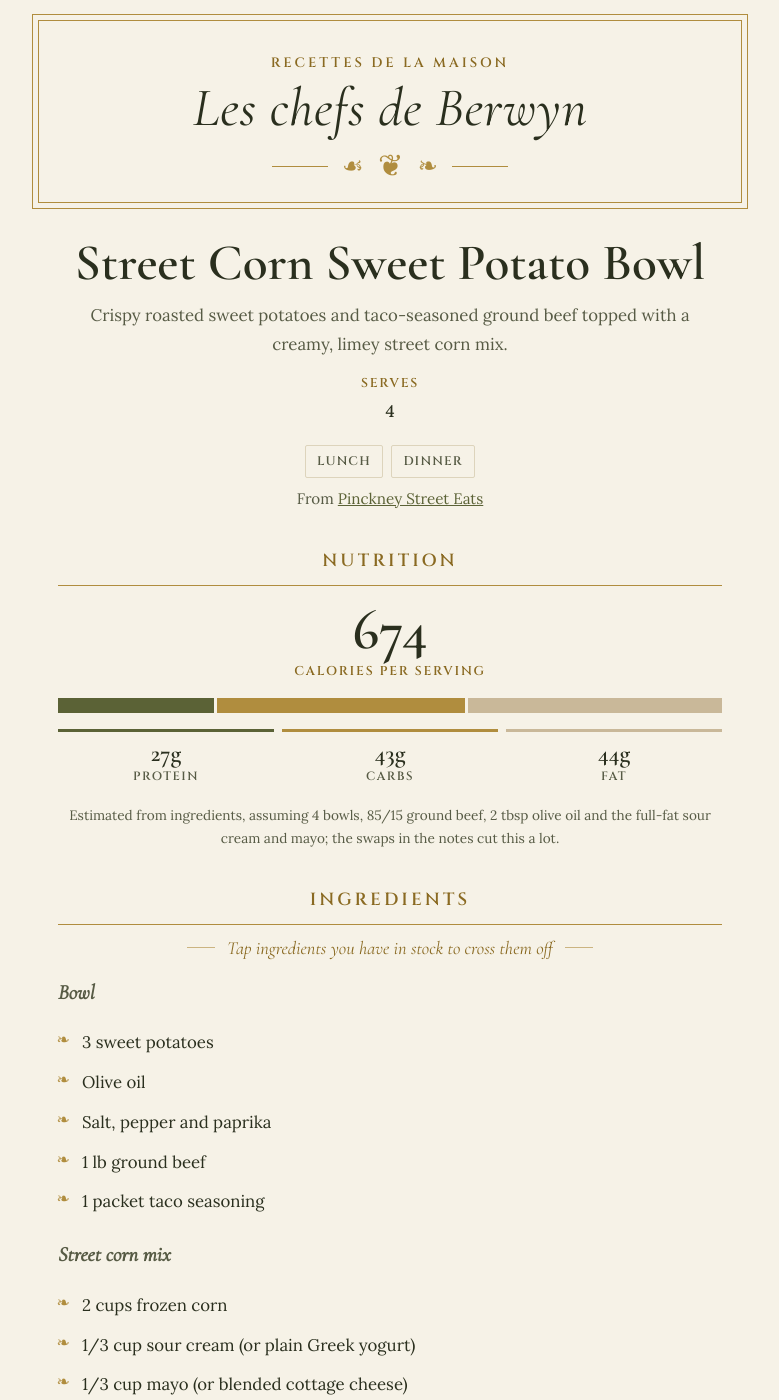
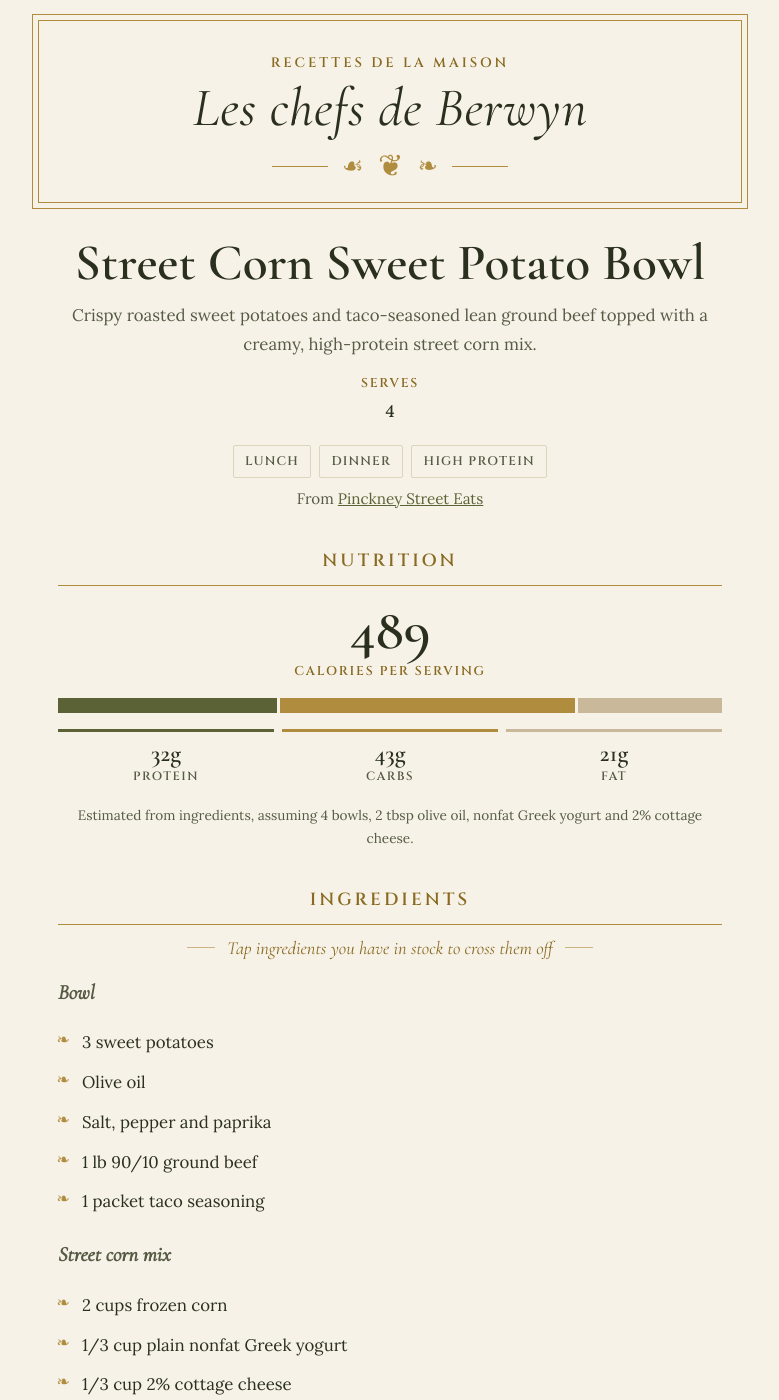
Before and after one commit to chrisbellotti/local-recipe-host, a Jekyll site: the page built from _recipes/street-corn-sweet-potato-bowl.md, in a window 1280 px wide and 1400 px high. Shown: the whole window, without its empty margins (250-1029 px from the left). Built offline with Jekyll 4.4.1, drawn with Linux system fonts in a browser that asks for light colours; some of the changed text lies outside the part shown.

Commit message:
Update recipe: Street Corn Sweet Potato Bowl
Co-Authored-By: Claude Opus 5.5 <noreply@anthropic.com>

```diff
--- a/_recipes/street-corn-sweet-potato-bowl.md
+++ b/_recipes/street-corn-sweet-potato-bowl.md
@@ -1,18 +1,18 @@
 ---
 title: Street Corn Sweet Potato Bowl
-summary: Crispy roasted sweet potatoes and taco-seasoned ground beef topped with a creamy, limey street corn mix.
+summary: Crispy roasted sweet potatoes and taco-seasoned lean ground beef topped with a creamy, high-protein street corn mix.
 source: https://pinckneystreeteats.substack.com/p/street-corn-sweet-potato-bowl
 source_name: Pinckney Street Eats
 source_type: web
 added: 2026-09-29
 servings: 4
-tags: [lunch, dinner, beef, sweet-potato, mexican]
+tags: [lunch, dinner, high-protein, beef, sweet-potato, mexican]
 macros:
-  calories: 674
-  protein: 27
+  calories: 489
+  protein: 32
   carbs: 43
-  fat: 44
-macros_note: Estimated from ingredients, assuming 4 bowls, 85/15 ground beef, 2 tbsp olive oil and the full-fat sour cream and mayo; the swaps in the notes cut this a lot.
+  fat: 21
+macros_note: Estimated from ingredients, assuming 4 bowls, 2 tbsp olive oil, nonfat Greek yogurt and 2% cottage cheese.
 ---
 
 ## Ingredients
@@ -22,14 +22,14 @@ macros_note: Estimated from ingredients, assuming 4 bowls, 85/15 ground beef, 2
 - 3 sweet potatoes
 - Olive oil
 - Salt, pepper and paprika
-- 1 lb ground beef
+- 1 lb 90/10 ground beef
 - 1 packet taco seasoning
 
 ### Street corn mix
 
 - 2 cups frozen corn
-- 1/3 cup sour cream (or plain Greek yogurt)
-- 1/3 cup mayo (or blended cottage cheese)
+- 1/3 cup plain nonfat Greek yogurt
+- 1/3 cup 2% cottage cheese
 - 1/4 cup red onion, diced
 - 1/4 cup parsley or cilantro, chopped
 - 2 tbsp cotija cheese, plus more to top
@@ -43,12 +43,12 @@ macros_note: Estimated from ingredients, assuming 4 bowls, 85/15 ground beef, 2
 3. Roast on a baking sheet for about 40 minutes, tossing halfway, until crispy outside and soft inside.
 4. Brown the ground beef in a skillet, then stir in taco seasoning to taste.
 5. Heat a dry skillet over high heat and add the frozen corn in a single layer. Cook for 5-7 minutes, stirring only occasionally, until thawed and charred in spots. Let cool for a few minutes.
-6. Mix the corn with the sour cream, mayo, red onion, parsley, cotija, lime juice and elote seasoning.
+6. Blend the cottage cheese until smooth, then mix it into the corn with the Greek yogurt, red onion, parsley, cotija, lime juice and elote seasoning.
 7. Divide the sweet potatoes and beef among bowls and spoon the street corn mix on top.
 8. Finish with extra elote seasoning and cotija.
 
 ## Notes
 
 - The original uses 3 ears of fresh corn; about 2 cups of frozen corn is the same amount, and charring it in a hot pan gives the grilled flavor.
-- Swapping the sour cream for Greek yogurt and the mayo for blended cottage cheese makes this much lighter and higher in protein.
+- The original uses 1/3 cup each of sour cream and mayo in the corn mix. The Greek yogurt and cottage cheese swaps (the creator's suggestions) save about 140 calories per bowl.
 - For meal prep, keep the corn mix separate and add it after reheating the potatoes and beef.
```
